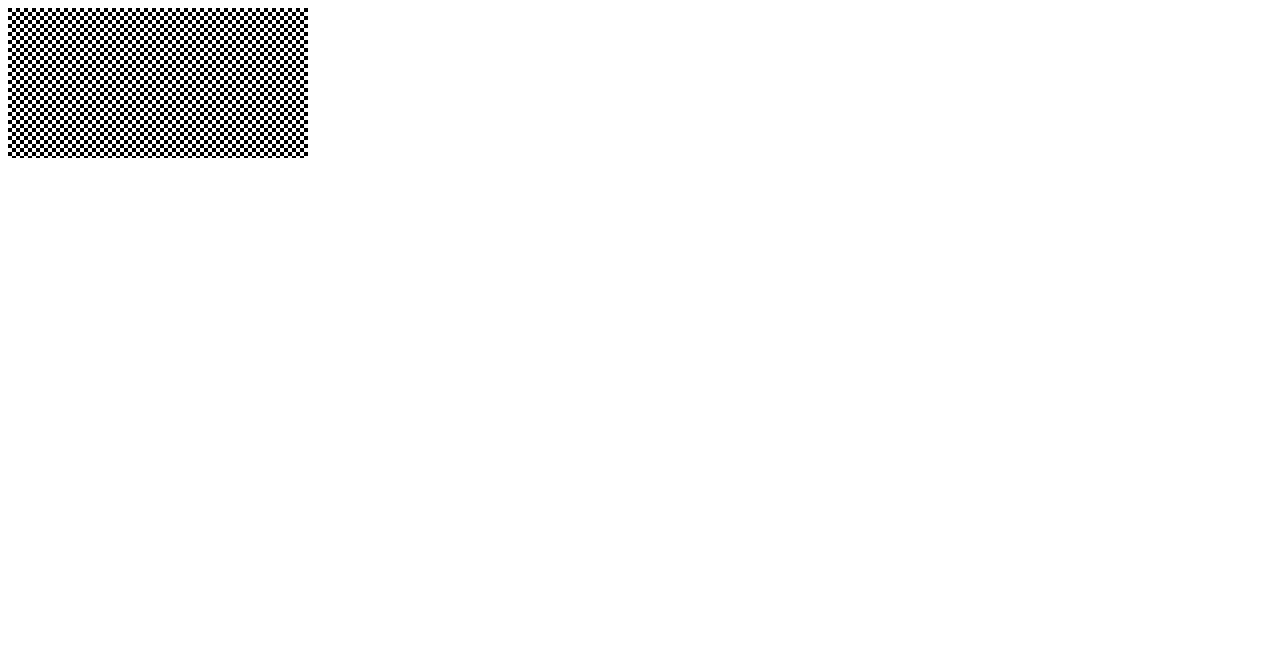
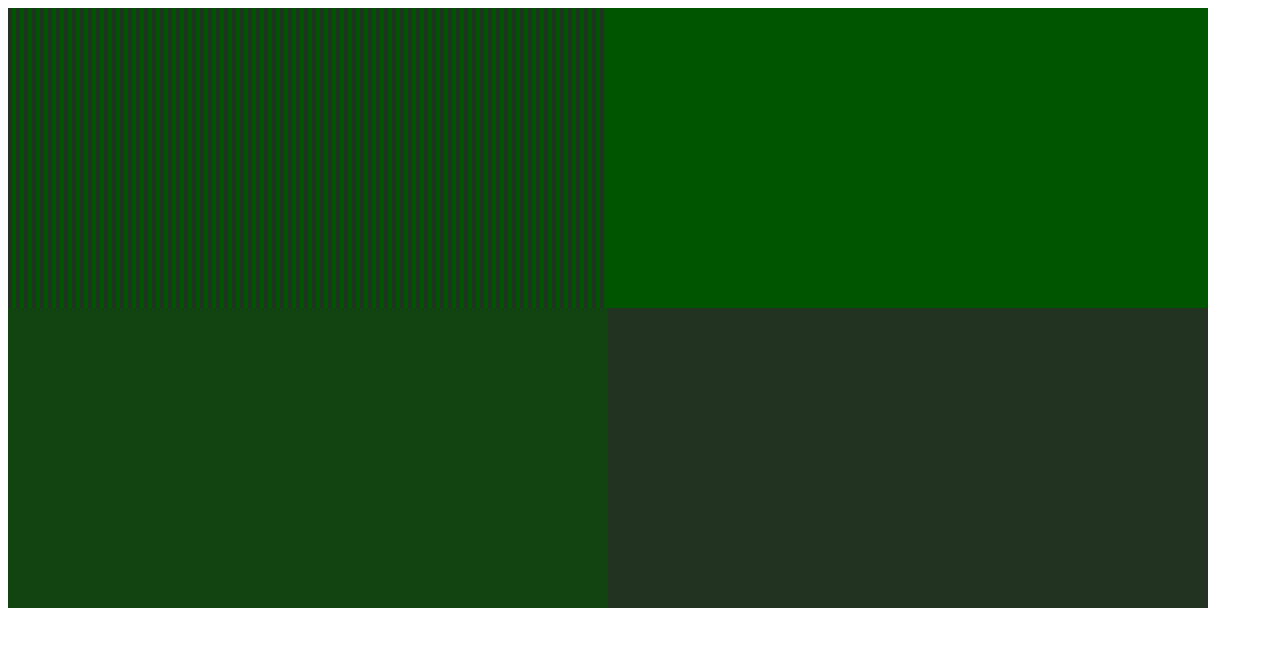
Before and after one commit to ElizabethHudnott/dithering, a plain HTML site: page index.html in a window 1280 px wide. Drawn offline with Linux system fonts and the light colour scheme.

Commit message:
Upscale using CSS.

```diff
--- /dev/null
+++ b/app.css
@@ -0,0 +1,6 @@
+#pixel-canvas {
+	filter: blur(0.6px);
+	image-rendering: pixelated;
+	width: 1200px;
+	height: 600px;
+}
--- a/index.html
+++ b/index.html
@@ -2,9 +2,10 @@
 <html>
 <head>
 	<title>Dithering Patterns</title>
+	<link rel="stylesheet" href="app.css">
 	<script src="main.js" type="module"></script>
 </head>
 <body>
-	<canvas id="canvas"></canvas>
+	<canvas id="pixel-canvas"></canvas>
 </body>
 </html>
--- a/main.js
+++ b/main.js
@@ -12,12 +12,29 @@ function hslaToRGBA(h, s, l, alpha) {
 	return [f(0), f(8), f(4), alpha];
 }
 
-function twelveBitColor(h, s, l) {
-	let [r, g, b] = hslaToRGBA(h / 90, s / 15, l / 30, 1);
+/**
+ * @param {number} h Hue between 0 and 89.
+ * @param {number} s Saturation between 0 and 15.
+ * @param {number} l Lightness between 0 and 30.
+ * @param {number} a Alpha, 0 or 1
+ */
+function twelveBitColor(h, s, l, a = 1) {
+	let [r, g, b] = hslaToRGBA(h * 4, s / 15, l / 30, 1);
 	r = Math.round(Math.round(r * 15) * 255 / 15);
 	g = Math.round(Math.round(g * 15) * 255 / 15);
 	b = Math.round(Math.round(b * 15) * 255 / 15);
-	return [r, g, b, 255];
+	return [r, g, b, a * 255];
+}
+
+function meanColor(color1, color2) {
+	const r = Math.trunc(0.5 * (color1[0] + color2[0]));
+	const g = Math.trunc(0.5 * (color1[1] + color2[1]));
+	const b = Math.trunc(0.5 * (color1[2] + color2[2]));
+	return `rgb(${r}, ${g}, ${b})`;
+}
+
+function colorString(color) {
+	return `rgb(${color[0]}, ${color[1]}, ${color[2]})`;
 }
 
 class DitherPattern {
@@ -47,53 +64,71 @@ class DitherPattern {
 	/**
 	 * @param {number[]} color
 	 */
-	async createPattern(context, color, scaleX, scaleY = scaleX) {
+	async createPattern(context, color) {
 		const width = this.width;
 		const height = this.height;
-		const imageData = context.createImageData(width * scaleX, height * scaleY);
-		const rowLength = 4 * width * scaleX;
+		const imageData = context.createImageData(width, height);
 		const pixels = imageData.data;
 		let offset = 0;
-		let copyOffset;
 		for (let j = 0; j < height; j++) {
 			const row = this.pattern[j];
-			const rowOffset = offset;
 			for (let i = 0; i < width; i++) {
 				if (row[i] === '1') {
 					pixels.set(color, offset);
-					copyOffset = offset + 4;
-					for (let k = 1; k < scaleX; k++) {
-						pixels.copyWithin(copyOffset, offset, offset + 4);
-						copyOffset += 4;
-					}
 				}
-				offset += 4 * scaleX;
+				offset += 4;
 			}
-			copyOffset = rowOffset + rowLength;
-			for (let k = 1; k < scaleY; k++) {
-				pixels.copyWithin(copyOffset, rowOffset, rowOffset + rowLength);
-				copyOffset += rowLength;
-			}
-			offset = copyOffset;
 		}
 		const bitmap = await createImageBitmap(imageData);
 		return context.createPattern(bitmap, 'repeat');
 	}
 
-	static checkerboard(modX = 2, modY = 1) {
+	static checkerboard(modX = 2, emptyRows = 0, right = false) {
+		const numRows = 2 + 2 * emptyRows;
+		const rows = new Array(numRows);
+		rows[0] = '1' + '0'.repeat(modX - 1);
+		const emptyRow = '0'.repeat(modX);
+		rows.fill(emptyRow, 1, 1 + emptyRows);
+		const rounding = right ? Math.ceil : Math.trunc;
+		const index = rounding(modX / 2);
+		rows[1 + emptyRows] = rows[0].slice(-index) + rows[0].slice(0, -index);
+		rows.fill(emptyRow, 2 + emptyRows, numRows)
+		return new DitherPattern(rows);
+	}
 
+	static verticalStripes(width = 1, gap = 1) {
+		const row = '1'.repeat(width) + '0'.repeat(gap);
+		return new DitherPattern([row]);
 	}
 }
 
-const canvas = document.getElementById('canvas');
+const canvas = document.getElementById('pixel-canvas');
 const context = canvas.getContext('2d');
 
-let dither = DitherPattern.fromString('10|01');
-let pattern = await dither.createPattern(context, [0, 0, 0, 255], 4);
+let fgColor = twelveBitColor(30, 5, 5);
+let bgColor = twelveBitColor(30, 15, 5);
+let fgColorStr = colorString(fgColor);
+let bgColorStr = colorString(bgColor);
+let meanColorStr = meanColor(fgColor, bgColor);
+
+let dither = DitherPattern.verticalStripes();
+let pattern = await dither.createPattern(context, fgColor);
 
 function draw() {
+	const totalWidth = canvas.width;
+	const totalHeight = canvas.height;
+	const leftWidth = Math.ceil(0.5 * totalWidth);
+	const topHeight = Math.ceil(0.5 * totalHeight);
+	const rightWidth = totalWidth - leftWidth;
+	const bottomHeight = totalHeight - topHeight;
+	context.fillStyle = bgColorStr;
+	context.fillRect(0, 0, totalWidth, topHeight);
 	context.fillStyle = pattern;
-	context.fillRect(0, 0, canvas.width, canvas.height);
+	context.fillRect(0, 0, leftWidth, topHeight);
+	context.fillStyle = meanColorStr;
+	context.fillRect(0, topHeight, leftWidth, bottomHeight);
+	context.fillStyle = fgColorStr;
+	context.fillRect(leftWidth, topHeight, rightWidth, bottomHeight);
 }
 
 draw();
```
